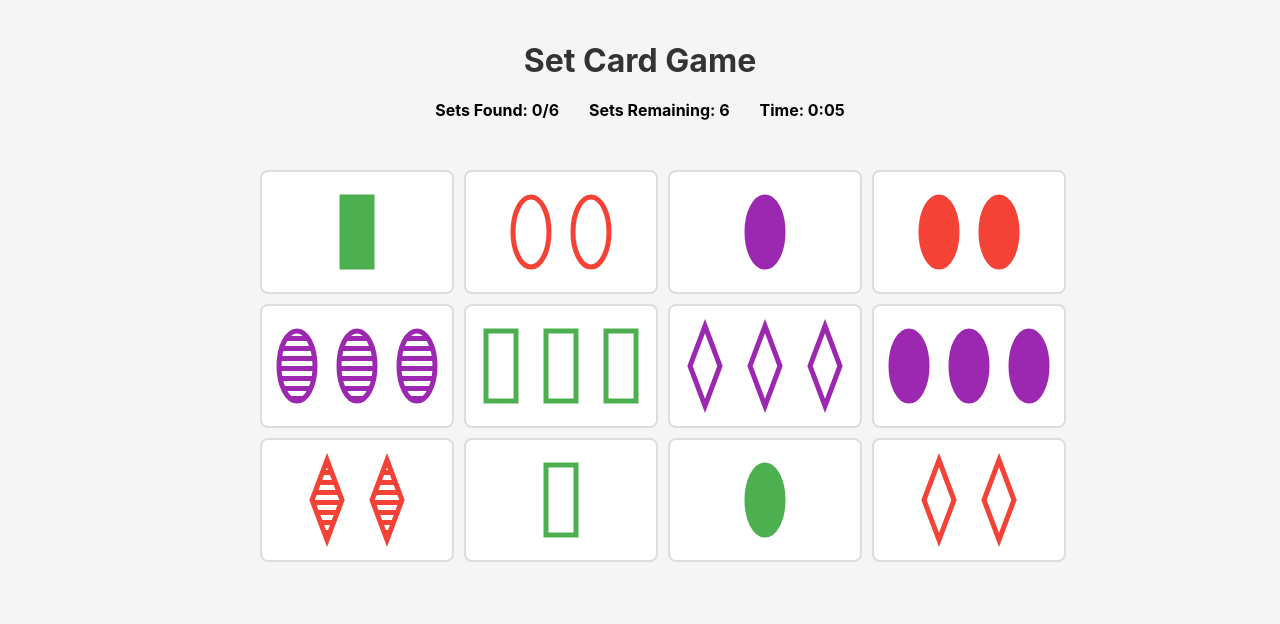
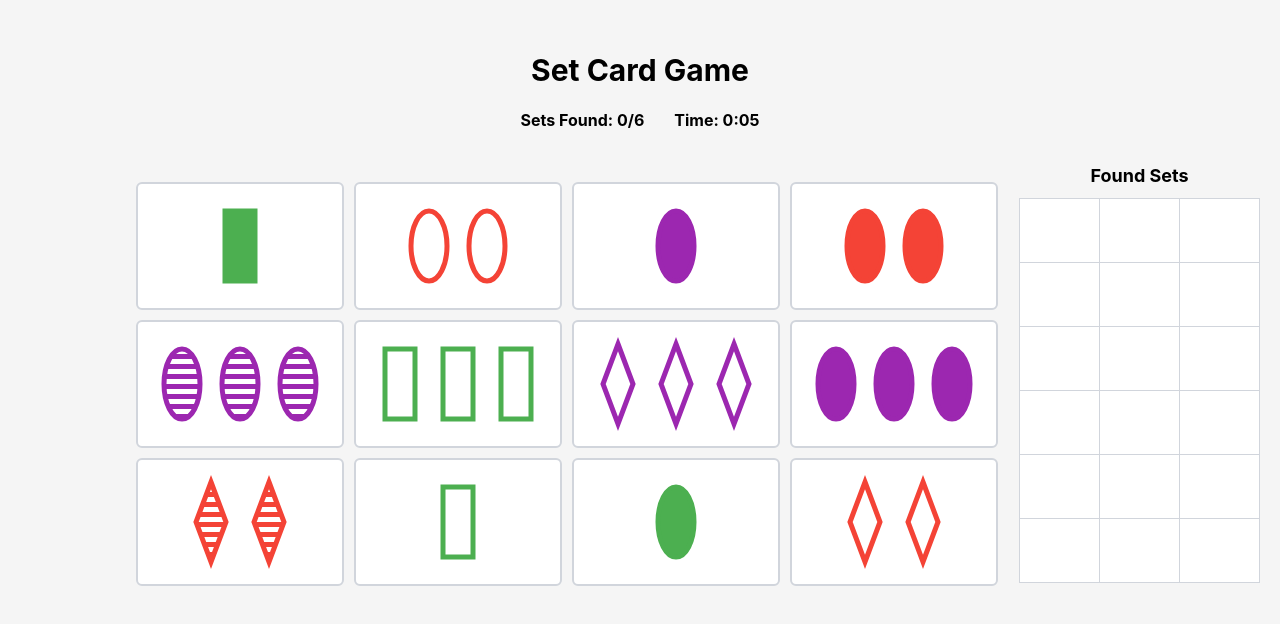
Before and after one commit to cpoonolly/set-game, a React (Vite) app: page / in a window 1280 px wide. Shown: the top 624 px of the page. Built offline with nearby package versions, Linux system fonts and the light colour scheme.

Commit message:
use tailwind, display found sets

```diff
--- a/package.json
+++ b/package.json
@@ -16,12 +16,14 @@
   "license": "ISC",
   "description": "",
   "dependencies": {
+    "@tailwindcss/vite": "^4.1.12",
     "@types/react": "^19.1.9",
     "@types/react-dom": "^19.1.7",
     "immutable": "^5.1.3",
     "react": "^19.1.1",
     "react-dom": "^19.1.1",
-    "seedrandom": "^3.0.5"
+    "seedrandom": "^3.0.5",
+    "tailwindcss": "^4.1.12"
   },
   "devDependencies": {
     "@types/jest": "^30.0.0",
--- a/src/App.css
+++ b/src/App.css
@@ -1,18 +1,13 @@
 .app {
   text-align: center;
   padding: 20px;
-  font-family: -apple-system, BlinkMacSystemFont, 'Segoe UI', 'Roboto', 'Oxygen',
-    'Ubuntu', 'Cantarell', 'Fira Sans', 'Droid Sans', 'Helvetica Neue',
+  font-family: -apple-system, BlinkMacSystemFont, "Segoe UI", "Roboto", "Oxygen",
+    "Ubuntu", "Cantarell", "Fira Sans", "Droid Sans", "Helvetica Neue",
     sans-serif;
 }
 
 .app-header {
   margin-bottom: 30px;
-}
-
-.app-header h1 {
-  color: #333;
-  margin-bottom: 20px;
 }
 
 .game-info {
@@ -28,12 +23,12 @@
 }
 
 .complete {
-  color: #4CAF50;
+  color: #4caf50;
   font-size: 1.2em;
 }
 
 .new-game-btn {
-  background-color: #2196F3;
+  background-color: #2196f3;
   color: white;
   border: none;
   padding: 10px 20px;
@@ -44,7 +39,7 @@
 }
 
 .new-game-btn:hover {
-  background-color: #1976D2;
+  background-color: #1976d2;
 }
 
 .game-board {
@@ -56,7 +51,7 @@
   padding: 20px;
 }
 
-.card {
+/* .card {
   background: white;
   border: 2px solid #ddd;
   border-radius: 8px;
@@ -70,20 +65,7 @@
   align-items: center;
   justify-content: center;
   font-family: monospace;
-}
-
-.card:hover {
-  border-color: #2196F3;
-  transform: translateY(-2px);
-  box-shadow: 0 4px 8px rgba(0,0,0,0.1);
-}
-
-.card.selected {
-  border-color: #FF9800;
-  background-color: #FFF3E0;
-  transform: translateY(-2px);
-  box-shadow: 0 4px 12px rgba(255,152,0,0.3);
-}
+} */
 
 .last-event {
   margin-top: 20px;
@@ -92,11 +74,11 @@
 }
 
 .success {
-  color: #4CAF50;
+  color: #4caf50;
 }
 
 .warning {
-  color: #FF9800;
+  color: #ff9800;
 }
 
 .error {
--- a/src/App.tsx
+++ b/src/App.tsx
@@ -56,26 +56,31 @@ const App: React.FC = () => {
   return (
     <div className="app">
       <header className="app-header">
-        <h1>Set Card Game</h1>
+        <h1 className="text-3xl font-bold mt-8 mb-5">Set Card Game</h1>
         <div className="game-info">
           <p>
             Sets Found: {game.foundSets.size}/{game.board.sets.size}
           </p>
-          <p>Sets Remaining: {game.setsRemainingCount}</p>
           <p>Time: {formattedTime}</p>
           {game.isComplete && <p className="complete">Game Complete! 🎉</p>}
         </div>
       </header>
 
+      <div className="flex flex-row gap-2">
         <div className="game-board">
           {Array.from(game.board.cards).map((card) => (
             <Card
               key={card}
               card={card}
-            className={selectedCards.has(card) ? "selected" : ""}
+              isSelected={selectedCards.has(card)}
               onClick={() => handleCardClick(card)}
             />
           ))}
+        </div>
+
+        <FoundSets
+          sets={Array.from(game.foundSets).map((set) => set.toArray())}
+        />
       </div>
 
       {lastEvent && selectedCards.size === SET_SIZE && (
--- a/src/Card.tsx
+++ b/src/Card.tsx
@@ -1,43 +1,65 @@
-import React from 'react';
-import Shape from './Shape';
-import { Card as CardType, Shape as ShapeEnum, Color, Fill, Count } from './types';
-import { getCardProperties } from './utils';
+import React from "react";
+import Shape from "./Shape";
+import {
+  Card as CardType,
+  Shape as ShapeEnum,
+  Color,
+  Fill,
+  Count,
+} from "./types";
+import { getCardProperties } from "./utils";
+import { read } from "fs";
 
 interface CardProps {
   card: CardType;
-    className?: string;
   onClick?: () => void;
+  isSelected?: boolean;
+  readOnly?: boolean;
 }
 
-const Card: React.FC<CardProps> = ({ card, className = '', onClick }) => {
+const Card: React.FC<CardProps> = ({
+  card,
+  onClick,
+  isSelected = false,
+  readOnly = false,
+}) => {
   const properties = getCardProperties(card);
 
   // Map enum values to Shape component props
   const getShapeType = (shape: ShapeEnum): "Oval" | "Diamond" | "Rectangle" => {
     switch (shape) {
-            case ShapeEnum.RECTANGLE: return "Rectangle";
-            case ShapeEnum.OVAL: return "Oval";
-            case ShapeEnum.DIAMOND: return "Diamond";
+      case ShapeEnum.RECTANGLE:
+        return "Rectangle";
+      case ShapeEnum.OVAL:
+        return "Oval";
+      case ShapeEnum.DIAMOND:
+        return "Diamond";
     }
   };
 
   const getStrokeColor = (color: Color): string => {
     switch (color) {
-            case Color.GREEN: return '#4CAF50';
-            case Color.RED: return '#F44336';
-            case Color.PURPLE: return '#9C27B0';
+      case Color.GREEN:
+        return "#4CAF50";
+      case Color.RED:
+        return "#F44336";
+      case Color.PURPLE:
+        return "#9C27B0";
     }
   };
 
   const getFillColor = (color: Color, fill: Fill): string => {
     if (fill === Fill.EMPTY) {
-            return 'white';
+      return "white";
     }
     // For solid and striped, use the same base color
     switch (color) {
-            case Color.GREEN: return '#4CAF50';
-            case Color.RED: return '#F44336';
-            case Color.PURPLE: return '#9C27B0';
+      case Color.GREEN:
+        return "#4CAF50";
+      case Color.RED:
+        return "#F44336";
+      case Color.PURPLE:
+        return "#9C27B0";
     }
   };
 
@@ -47,9 +69,12 @@ const Card: React.FC<CardProps> = ({ card, className = '', onClick }) => {
 
   const getShapeCount = (count: Count): number => {
     switch (count) {
-            case Count.ONE: return 1;
-            case Count.TWO: return 2;
-            case Count.THREE: return 3;
+      case Count.ONE:
+        return 1;
+      case Count.TWO:
+        return 2;
+      case Count.THREE:
+        return 3;
     }
   };
 
@@ -59,28 +84,32 @@ const Card: React.FC<CardProps> = ({ card, className = '', onClick }) => {
   const isStriped = getIsStriped(properties.fill);
   const shapeCount = getShapeCount(properties.count);
 
+  const DEFAULT_CARD_CLASSNAME =
+    "border-2 rounded-md p-5 cursor-pointer transition-all duration-200 h-32 w-52 flex items-center justify-center gap-2 p-2";
+
   return (
     <div
-            className={`card ${className}`}
+      className={`${
+        readOnly
+          ? "bg-white flex items-center justify-center h-10"
+          : `${DEFAULT_CARD_CLASSNAME} ${
+              isSelected
+                ? "border-orange-400 bg-orange-50 shadow-md"
+                : "border-gray-300 bg-white hover:border-blue-500 hover:shadow-md"
+            }`
+      }`}
       onClick={onClick}
-            style={{
-                display: 'flex',
-                justifyContent: 'center',
-                alignItems: 'center',
-                gap: '10px',
-                padding: '10px',
-                cursor: onClick ? 'pointer' : 'default'
-            }}
     >
       {Array.from({ length: shapeCount }).map((_, index) => (
+        <div key={index} className={readOnly ? "scale-50" : ""}>
           <Shape
-                    key={index}
             card={card}
             strokeColor={strokeColor}
             fillColor={fillColor}
             isStriped={isStriped}
             shape={shapeType}
           />
+        </div>
       ))}
     </div>
   );
--- /dev/null
+++ b/src/FoundSets.tsx
@@ -0,0 +1,76 @@
+import { FC } from "react";
+import Immutable from "immutable";
+import Card from "./Card";
+
+interface FoundSetsProps {
+  sets: string[][];
+}
+
+export const FoundSets: FC<FoundSetsProps> = ({ sets }) => {
+  const [setOne, setTwo, setThree, setFour, setFive, setSix] = sets;
+
+  return (
+    <div className="flex flex-col gap-2">
+      <h3 className="text-lg font-bold">Found Sets</h3>
+
+      <table className="bg-white border border-gray-300">
+        <tr className="border-b border-gray-300 h-16">
+          <td className="border-r border-gray-300 w-20">
+            {setOne && <Card card={setOne[0]} readOnly />}
+          </td>
+          <td className="border-r border-gray-300 w-20">
+            {setOne && <Card card={setOne[1]} readOnly />}
+          </td>
+          <td className="w-20">
+            {setOne && <Card card={setOne[2]} readOnly />}
+          </td>
+        </tr>
+        <tr className="border-b border-gray-300 h-16">
+          <td className="border-r border-gray-300">
+            {setTwo && <Card card={setTwo[0]} readOnly />}
+          </td>
+          <td className="border-r border-gray-300">
+            {setTwo && <Card card={setTwo[1]} readOnly />}
+          </td>
+          <td>{setTwo && <Card card={setTwo[2]} readOnly />}</td>
+        </tr>
+        <tr className="border-b border-gray-300 h-16">
+          <td className="border-r border-gray-300">
+            {setThree && <Card card={setThree[0]} readOnly />}
+          </td>
+          <td className="border-r border-gray-300">
+            {setThree && <Card card={setThree[1]} readOnly />}
+          </td>
+          <td>{setThree && <Card card={setThree[2]} readOnly />}</td>
+        </tr>
+        <tr className="border-b border-gray-300 h-16">
+          <td className="border-r border-gray-300">
+            {setFour && <Card card={setFour[0]} readOnly />}
+          </td>
+          <td className="border-r border-gray-300">
+            {setFour && <Card card={setFour[1]} readOnly />}
+          </td>
+          <td>{setFour && <Card card={setFour[2]} readOnly />}</td>
+        </tr>
+        <tr className="border-b border-gray-300 h-16">
+          <td className="border-r border-gray-300">
+            {setFive && <Card card={setFive[0]} readOnly />}
+          </td>
+          <td className="border-r border-gray-300">
+            {setFive && <Card card={setFive[1]} readOnly />}
+          </td>
+          <td>{setFive && <Card card={setFive[2]} readOnly />}</td>
+        </tr>
+        <tr className="border-b border-gray-300 h-16">
+          <td className="border-r border-gray-300">
+            {setSix && <Card card={setSix[0]} readOnly />}
+          </td>
+          <td className="border-r border-gray-300">
+            {setSix && <Card card={setSix[1]} readOnly />}
+          </td>
+          <td>{setSix && <Card card={setSix[2]} readOnly />}</td>
+        </tr>
+      </table>
+    </div>
+  );
+};
--- a/src/index.css
+++ b/src/index.css
@@ -1,7 +1,9 @@
+@import "tailwindcss";
+
 body {
   margin: 0;
-  font-family: -apple-system, BlinkMacSystemFont, 'Segoe UI', 'Roboto', 'Oxygen',
-    'Ubuntu', 'Cantarell', 'Fira Sans', 'Droid Sans', 'Helvetica Neue',
+  font-family: -apple-system, BlinkMacSystemFont, "Segoe UI", "Roboto", "Oxygen",
+    "Ubuntu", "Cantarell", "Fira Sans", "Droid Sans", "Helvetica Neue",
     sans-serif;
   -webkit-font-smoothing: antialiased;
   -moz-osx-font-smoothing: grayscale;
--- a/vite.config.ts
+++ /dev/null
@@ -1,12 +0,0 @@
-import { defineConfig } from 'vite';
-import react from '@vitejs/plugin-react';
-
-export default defineConfig({
-  plugins: [react()],
-  base: '/set-game/',
-  build: {
-    outDir: 'dist'
-  },
-  root: '.',
-  publicDir: 'public'
-});
```
Also changed, not shown: src/Shape.tsx (+49 -12 lines), vite.config.mts (added), 1 other file (tests, documents, lock files or other folders). Lines whose indentation alone changed are shown as unchanged.
